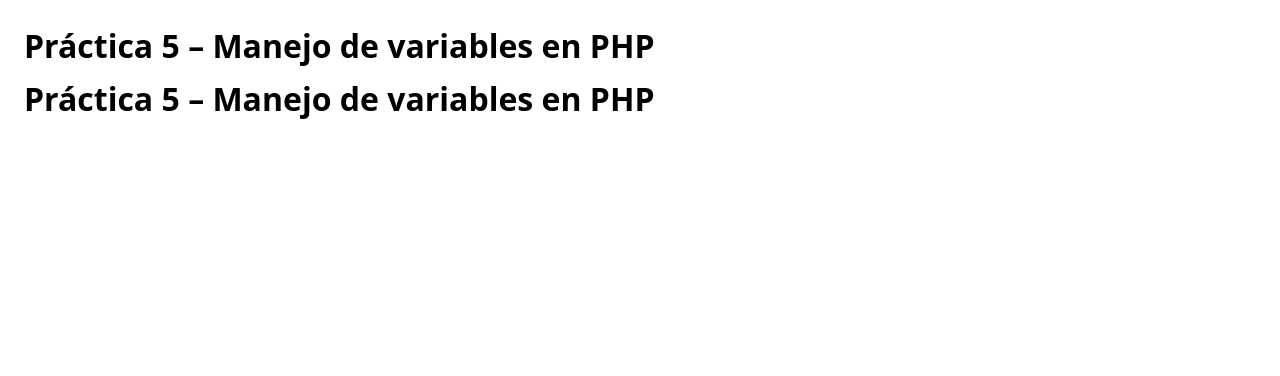
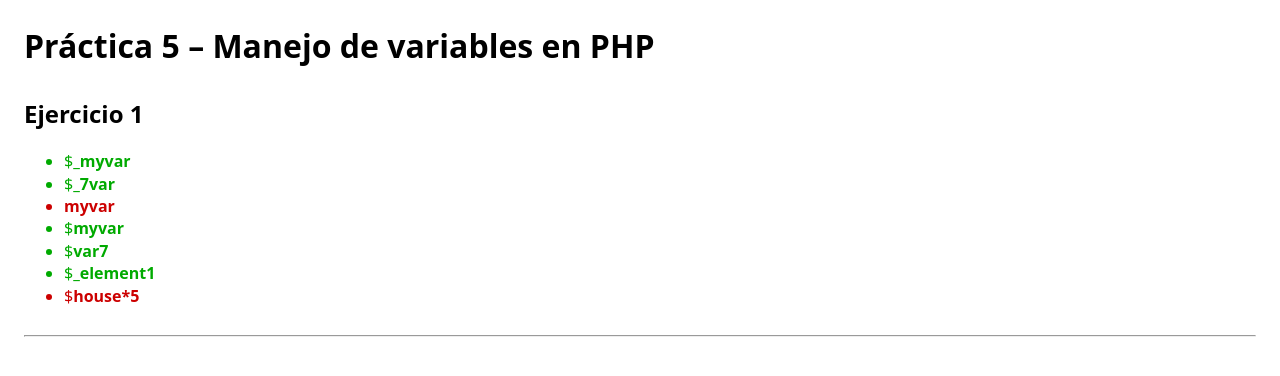
Before and after one commit to BitCoderSB/tecweb, a PHP site: page / in a window 1280 px wide. Shown: the top 376 px of the page. Run offline with PHP 8.4, Linux system fonts and the light colour scheme.

Commit message:
P05: ejercicio 1

```diff
--- a/practicas/p05/index.php
+++ b/practicas/p05/index.php
@@ -21,35 +21,18 @@ header('Content-Type: text/html; charset=UTF-8');
 <body>
   <h1>Práctica 5 – Manejo de variables en PHP</h1>
 
-  <!-- Aquí vas pegando, en orden, las secciones de cada ejercicio -->
-
+  <section id="e1">
+    <h2>Ejercicio 1</h2>
+    <ul>
+      <li class="ok">$<strong>_myvar</strong></li>
+      <li class="ok">$<strong>_7var</strong></li>
+      <li class="bad"><strong>myvar</strong></li>
+      <li class="ok">$<strong>myvar</strong></li>
+      <li class="ok">$<strong>var7</strong></li>
+      <li class="ok">$<strong>_element1</strong></li>
+      <li class="bad">$<strong>house*5</strong></li>
+    </ul>
+  </section>
+  <hr/>
 </body>
 </html>
-<?php
-/* P05 – Manejo de variables en PHP (BASE) */
-header('Content-Type: text/html; charset=UTF-8');
-?>
-<!DOCTYPE html PUBLIC "-//W3C//DTD XHTML 1.0 Transitional//EN"
-  "http://www.w3.org/TR/xhtml1/DTD/xhtml1-transitional.dtd">
-<html xmlns="http://www.w3.org/1999/xhtml" lang="es">
-<head>
-  <meta http-equiv="Content-Type" content="text/html; charset=UTF-8" />
-  <title>P05 – Manejo de variables en PHP</title>
-  <style>
-    body{font-family:system-ui, Arial, sans-serif; margin:24px; line-height:1.4}
-    h1{margin:0 0 8px}
-    h2{margin-top:28px}
-    pre{background:#111; color:#eee; padding:12px; overflow:auto; border-radius:8px; white-space:pre-wrap}
-    code{font-family:ui-monospace, SFMono-Regular, Menlo, Consolas, "Liberation Mono", monospace}
-    .ok{color:#0a0}.bad{color:#c00}
-    hr{margin:28px 0}
-    small{color:#666}
-  </style>
-</head>
-<body>
-  <h1>Práctica 5 – Manejo de variables en PHP</h1>
-
-  <!-- Aquí vas pegando, en orden, las secciones de cada ejercicio -->
-
-</body>
-</html>
```
